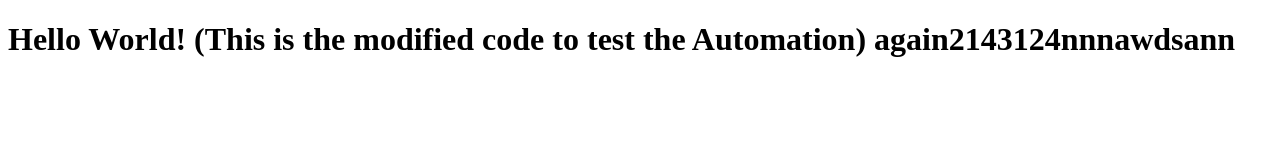
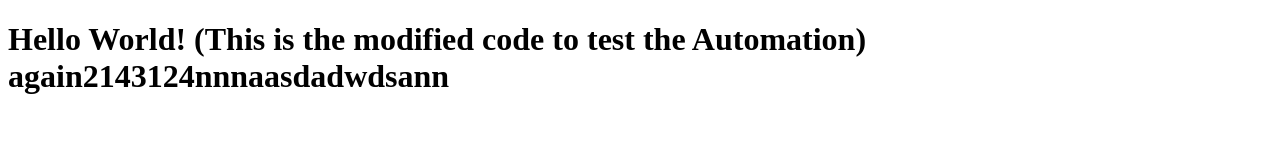
Before and after one commit to RayyanShaikh1905/my-app-code, a plain HTML site: page index.html in a window 1280 px wide. Drawn offline with Linux system fonts and the light colour scheme.

Commit message:
Update index.html

```diff
--- a/index.html
+++ b/index.html
@@ -4,6 +4,6 @@
     <title>Sample App</title>
 </head>
 <body>
-    <h1>Hello World! (This is the modified code to test the Automation) again2143124nnnawdsann </h1>
+    <h1>Hello World! (This is the modified code to test the Automation) again2143124nnnaasdadwdsann </h1>
 </body>
 </html>
```
